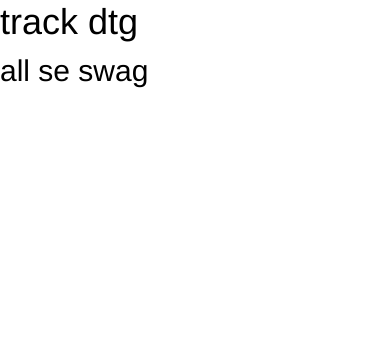
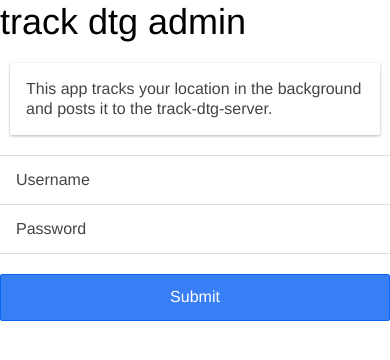
Before and after one commit to davidgruebl/track-dtg-admin, a website: page www/index.html in a window 390 px wide. Drawn offline with Linux system fonts and the light colour scheme; some packages are replaced by stand-ins of ours; files that its build step writes are made by us from their sources.

Commit message:
feat: add login form

```diff
--- a/www/index.html
+++ b/www/index.html
@@ -19,16 +19,35 @@
     <script src="cordova.js"></script>
 
     <!-- your app's js -->
-    <script src="js/app.js"></script>
+    <script src="js/bundle.js"></script>
   </head>
   <body ng-app="starter">
 
     <ion-pane>
       <ion-header-bar class="bar-stable">
-        <h1 class="title">track dtg</h1>
+        <h1 class="title">track dtg admin</h1>
       </ion-header-bar>
       <ion-content>
-        <h2>all se swag</h2>
+        <div class="card">
+          <div class="item item-text-wrap">
+            This app tracks your location in the background and posts it to the track-dtg-server.
+          </div>
+        </div>
+        <form ng-submit="submit()" ng-controller="AuthController">
+          <div class="list">
+            <label class="item item-input">
+              <span class="input-label">Username</span>
+              <input type="text" ng-model="username">
+            </label>
+            <label class="item item-input">
+              <span class="input-label">Password</span>
+              <input type="password" ng-model="password">
+            </label>
+          </div>
+          <button type="submit" id="submit" class="button button-block button-positive">
+            Submit
+          </button>
+        </form>
       </ion-content>
     </ion-pane>
   </body>
```
